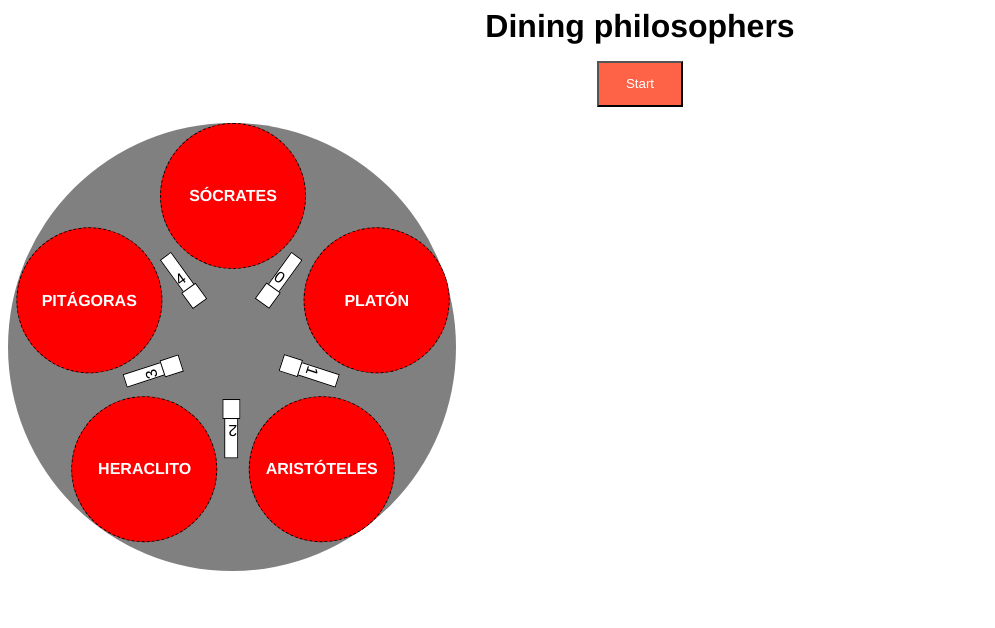
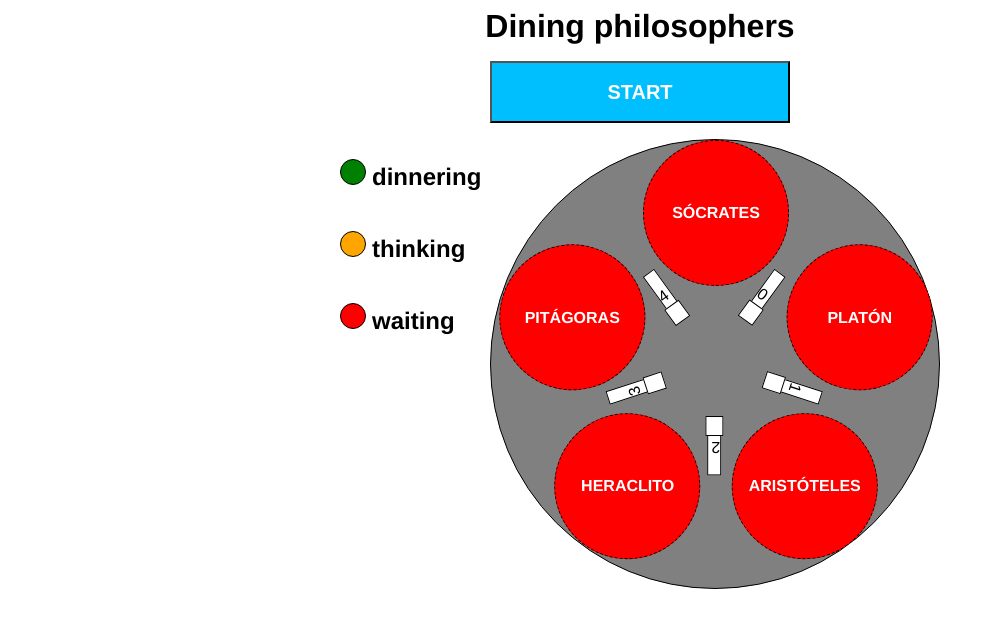
Before and after one commit to christiancazu/diningphilosophers, a Vue app: page / in a window 1280 px wide. Shown: the top 628 px of the page, without its empty margins (0-995 px from the left). Built offline with nearby package versions, Linux system fonts and the light colour scheme.

Commit message:
adding state color indicator
description for each color state

```diff
--- a/src/App.vue
+++ b/src/App.vue
@@ -1,8 +1,13 @@
 <template>
   <div id="app">
     <h1 class="title">Dining philosophers</h1>
-    <button class="btn" @click="initDinner();">Start</button>
+    <button class="btn" @click="initDinner();"><h2>START</h2></button>
     <div class="container">
+      <div class="state-indicator">
+        <h2 class="state-indicator__info">dinnering</h2>
+        <h2 class="state-indicator__info">thinking</h2>
+        <h2 class="state-indicator__info">waiting</h2>
+      </div>
       <div class="table-rounded">
         <div class="container-philosopher">
           <div
@@ -177,6 +182,35 @@ $mapNumbers: (one, two, three, four, five);
   grid-template-columns: 1fr 3fr;
   margin: 0 auto;
 }
+.state-indicator {
+  display: flex;
+  flex-direction: column;
+  &__info:before {
+    display: inline-block;
+    color: inherit;
+    border-radius: 50%;
+    content: "";
+    width: 1em;
+    height: 1em;
+    margin-right: 0.25em;
+    border: 1px solid black;
+  }
+  &__info:nth-child(1) {
+    &:before {
+      background-color: green;
+    }
+  }
+  &__info:nth-child(2) {
+    &:before {
+      background-color: orange;
+    }
+  }
+  &__info:nth-child(3) {
+    &:before {
+      background-color: red;
+    }
+  }
+}
 
 .table-rounded {
   position: relative;
@@ -185,6 +219,8 @@ $mapNumbers: (one, two, three, four, five);
   height: $table-roundedSize;
   margin: auto;
   border-radius: 50%;
+  justify-content: center;
+  border: 1px solid black;
 }
 
 .container-fork {
@@ -292,8 +328,8 @@ $mapNumbers: (one, two, three, four, five);
 
 .btn {
   justify-self: center;
-  background-color: tomato;
-  padding: 1em 2em;
+  width: 50%;
+  background-color: #00bfff;
   color: white;
   display: block;
   cursor: pointer;
```
